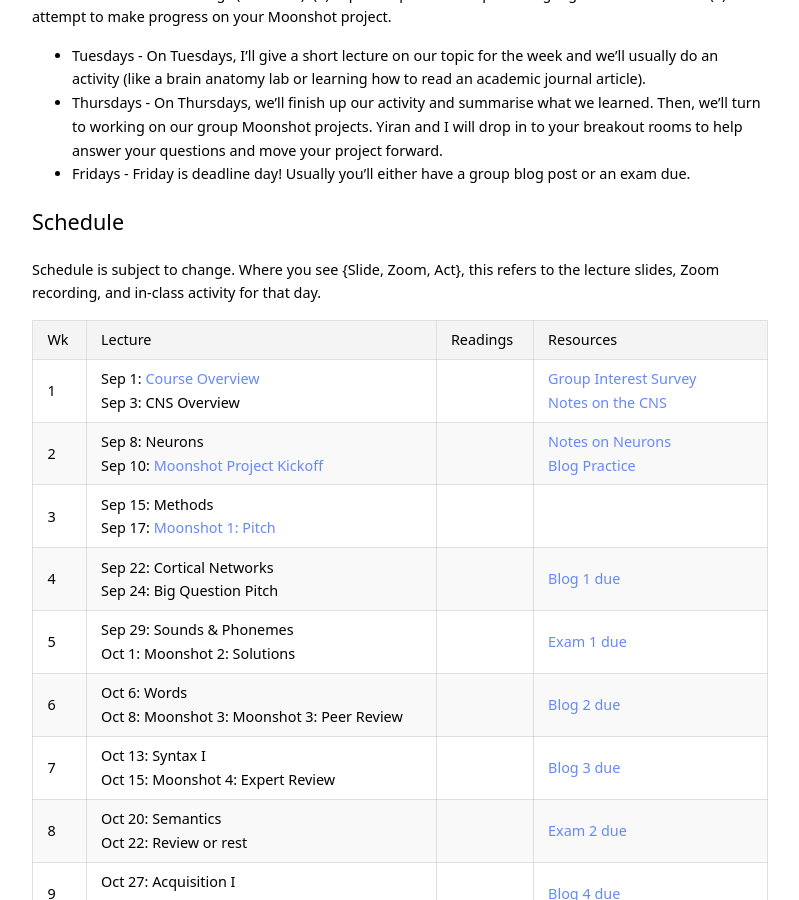
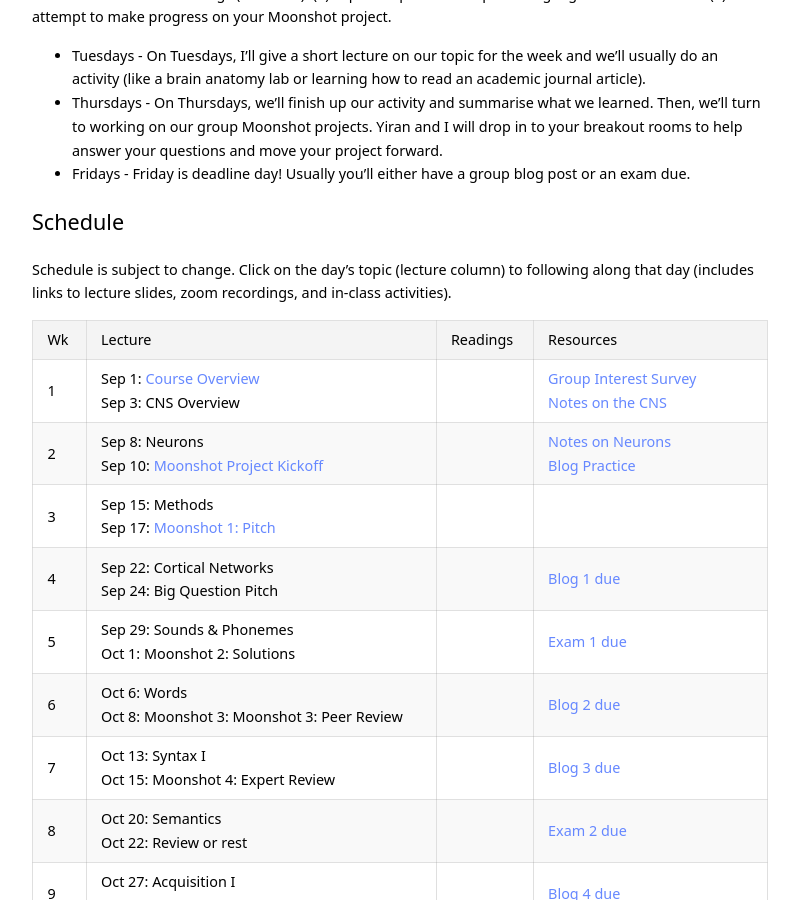
Before and after one commit to kschuler/ling104, a Jekyll site: the page built from index.md, in a window 1280 px wide and 900 px high, scrolled down 1957 px. Shown: the whole window, without its empty margins (240-1039 px from the left). Built offline with Jekyll 4.4.1, drawn with Linux system fonts in a browser that asks for light colours.

Commit message:
Update index.md

```diff
--- a/index.md
+++ b/index.md
@@ -55,7 +55,7 @@ Each week we'll do two things (on Zoom): (1) explore a particular topic in langu
 
 
 ## Schedule
-Schedule is subject to change. Where you see {Slide, Zoom, Act}, this refers to the lecture slides, Zoom recording, and in-class activity for that day.
+Schedule is subject to change. Click on the day's topic (lecture column) to following along that day (includes links to lecture slides, zoom recordings, and in-class activities).
 
 Wk  | Lecture | Readings | Resources
   --- | --- | --- | ---
```
